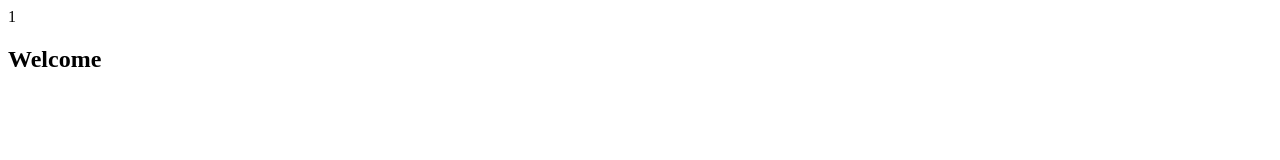
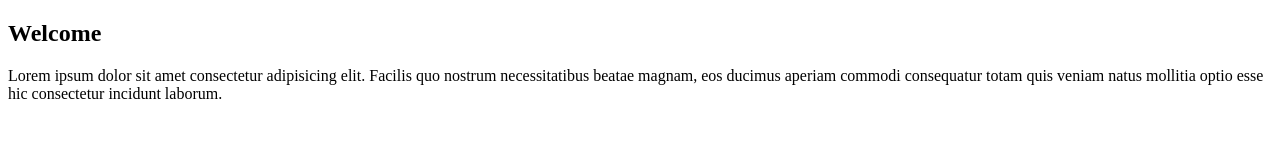
Before and after one commit to tarsem200319/ProjectNew, a plain HTML site: page index.html in a window 1280 px wide. Drawn offline with Linux system fonts and the light colour scheme.

Commit message:
index file 1.1

```diff
--- a/index.html
+++ b/index.html
@@ -4,8 +4,9 @@
     <meta charset="UTF-8">
     <meta name="viewport" content="width=device-width, initial-scale=1.0">
     <title>index file</title>
-</head>1
+</head>
 <body>
     <h2>Welcome</h2>
+    <p>Lorem ipsum dolor sit amet consectetur adipisicing elit. Facilis quo nostrum necessitatibus beatae magnam, eos ducimus aperiam commodi consequatur totam quis veniam natus mollitia optio esse hic consectetur incidunt laborum.</p>
 </body>
 </html>
```
